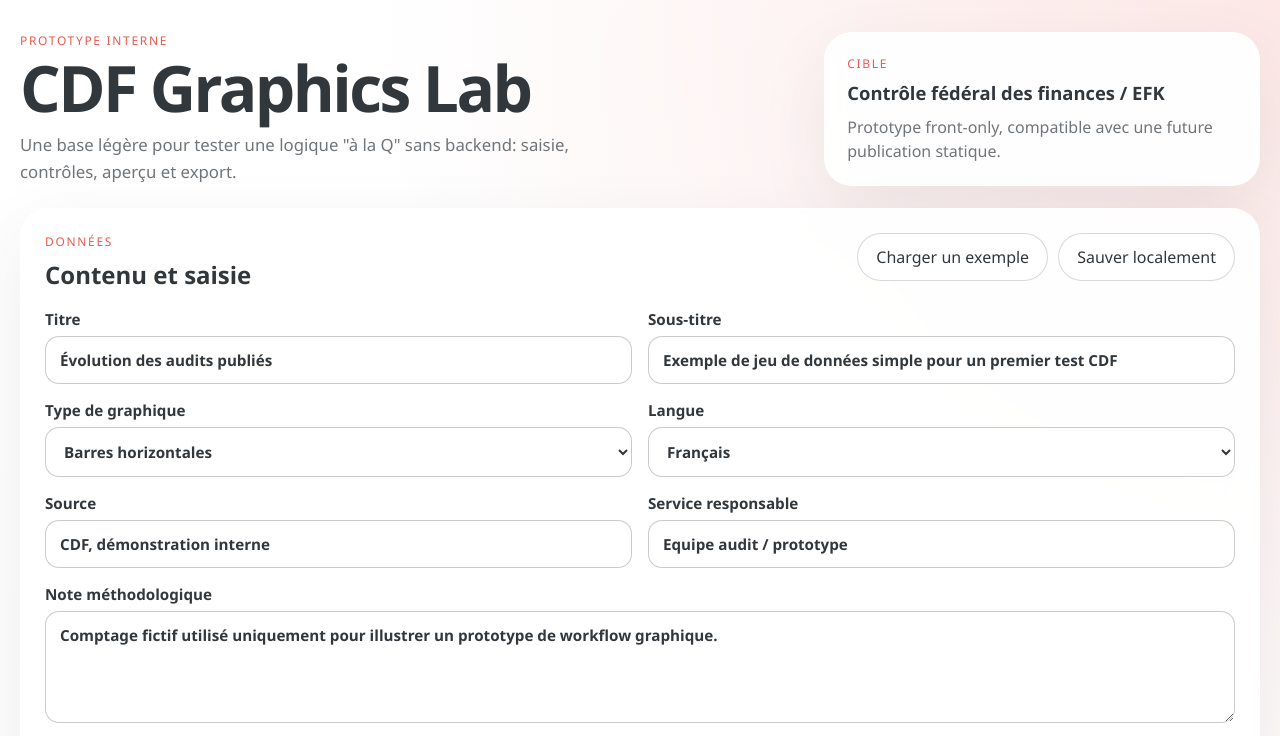
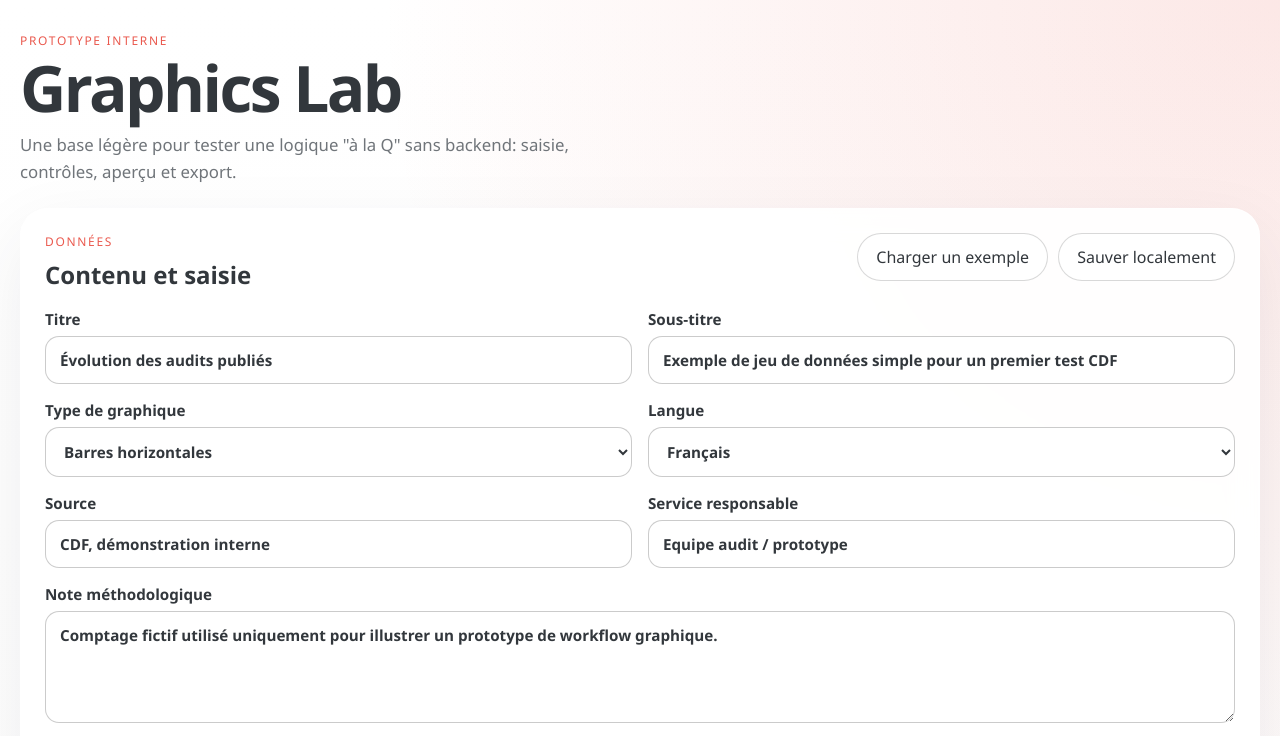
Before and after one commit to ArnaudBon20/graphics-lab, a plain HTML site: page index.html in a window 1280 px wide. Shown: the top 736 px of the page. Drawn offline with Linux system fonts and the light colour scheme.

Commit message:
Simplify header branding

```diff
--- a/index.html
+++ b/index.html
@@ -11,17 +11,10 @@
       <header class="hero">
         <div>
           <p class="eyebrow">Prototype interne</p>
-          <h1>CDF Graphics Lab</h1>
+          <h1>Graphics Lab</h1>
           <p class="lede">
             Une base légère pour tester une logique "à la Q" sans backend: saisie,
             contrôles, aperçu et export.
-          </p>
-        </div>
-        <div class="hero-card">
-          <p class="card-label">Cible</p>
-          <p class="card-value">Contrôle fédéral des finances / EFK</p>
-          <p class="card-note">
-            Prototype front-only, compatible avec une future publication statique.
           </p>
         </div>
       </header>
```
